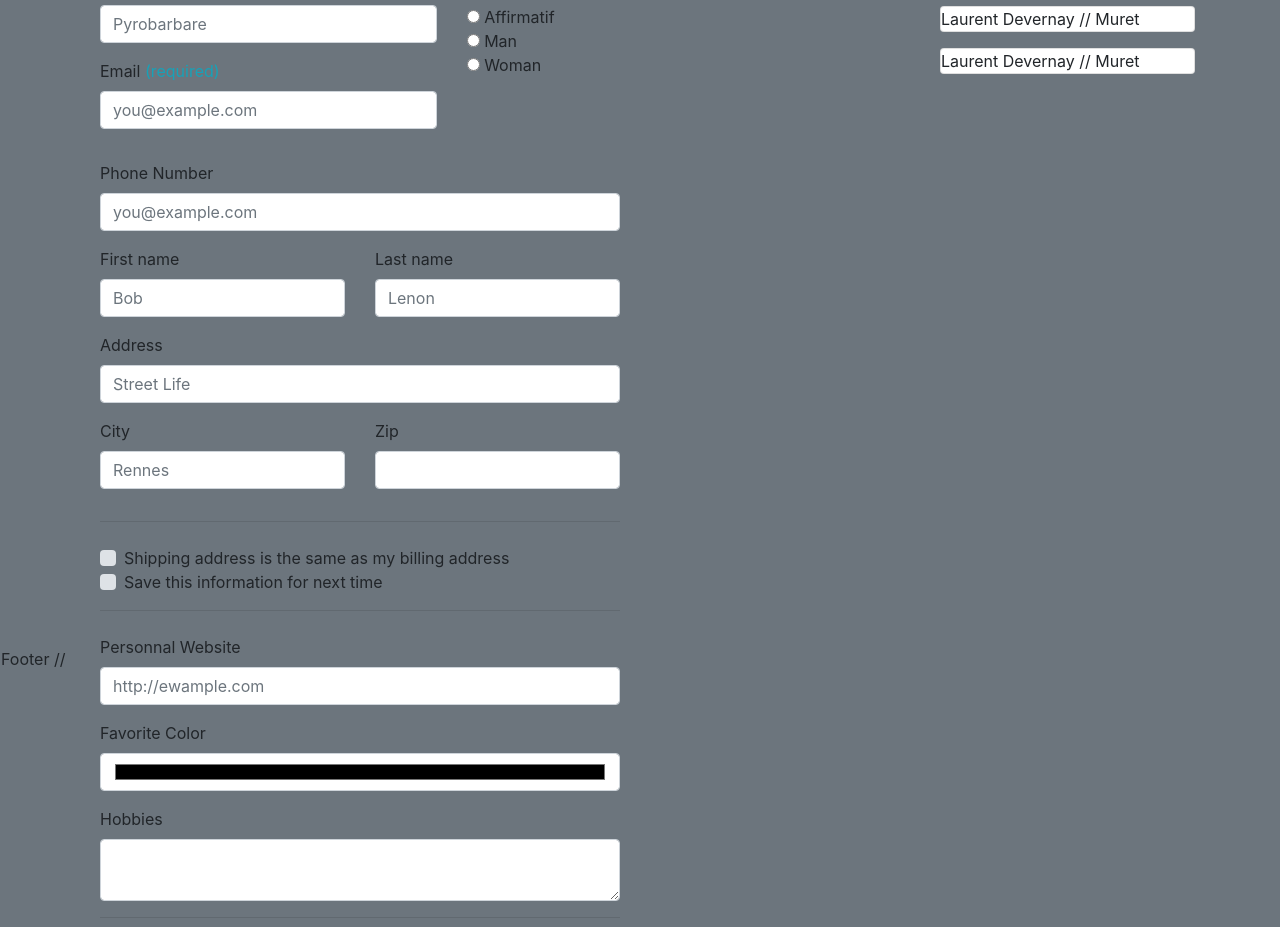
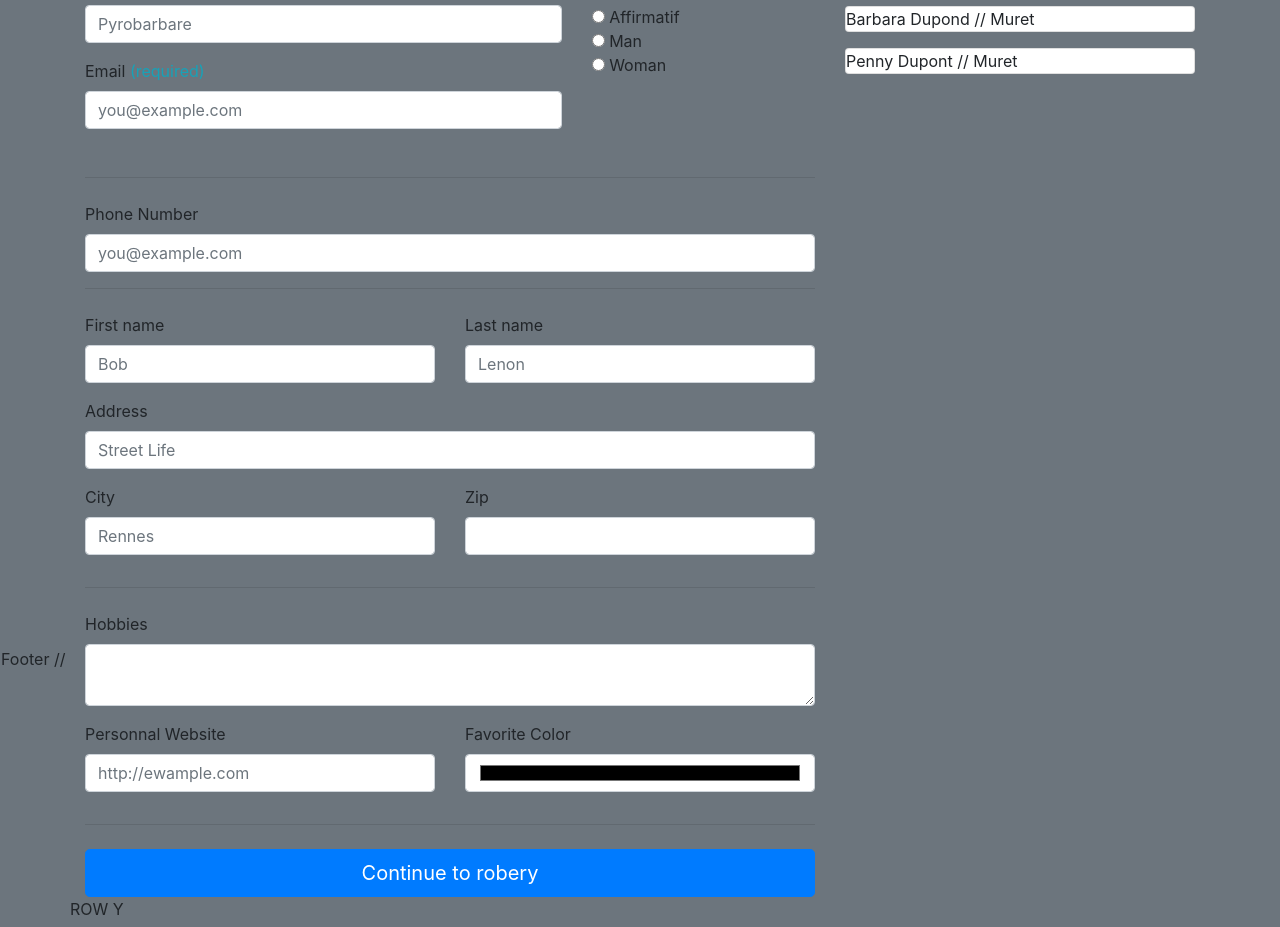
Before and after one commit to xLeDocteurx/Javascript-Only-CMS, a website: page index.html in a window 1280 px wide. Shown: the part 129-1056 px from the top of the page. Drawn offline with nearby package versions, Linux system fonts and the light colour scheme.

Commit message:
Started integrating all the différent forms needed for the blog

```diff
--- a/JSON/save.json
+++ b/JSON/save.json
@@ -5,7 +5,7 @@
             "password" : "1234",
             "firstname" : "Laurent",
             "lastname" : "Devernay",
-            "sex" : "man",
+            "sex" : "m",
             "email" : "god@cloudcity.com",
             "phonenumber" : "05.61.98.59.01",
             "adress" : "46 route d'eaunes",
@@ -16,11 +16,11 @@
             "hobbies" : "Tirer à l'arc, sauter à la corde, tirer sur la corde"
         },
         {
-            "username" : "God",
+            "username" : "Shoubang",
             "password" : "1234",
-            "firstname" : "Laurent",
-            "lastname" : "Devernay",
-            "sex" : "man",
+            "firstname" : "Barbara",
+            "lastname" : "Dupond",
+            "sex" : "m",
             "email" : "god@cloudcity.com",
             "phonenumber" : "05.61.98.59.01",
             "adress" : "46 route d'eaunes",
@@ -31,11 +31,11 @@
             "hobbies" : "Tirer à l'arc, sauter à la corde, tirer sur la corde"
         },
         {
-            "username" : "God",
+            "username" : "Gumball",
             "password" : "1234",
-            "firstname" : "Laurent",
-            "lastname" : "Devernay",
-            "sex" : "man",
+            "firstname" : "Penny",
+            "lastname" : "Dupont",
+            "sex" : "f",
             "email" : "god@cloudcity.com",
             "phonenumber" : "05.61.98.59.01",
             "adress" : "46 route d'eaunes",
--- a/index.html
+++ b/index.html
@@ -19,6 +19,10 @@
 		<nav class="navbar navbar-expand navbar-dark bg-dark">
 
 			<ul class="navbar-nav mr-auto">
+
+				<li class="nav-item">
+					<a href="#" class="nav-link">The Template</a>
+				</li>
 
 				<li class="nav-item dropdown">
 					<a class="nav-link dropdown-toggle" href="#" id="navbar1" data-toggle="dropdown" aria-haspopup="true" aria-expanded="false">Posts</a>
@@ -55,7 +59,7 @@
 										<input value="remember-me" type="checkbox"> Remember me
 									</label>
 								</div> -->
-							<button class="btn btn-sm btn-primary btn-block" type="submit">Log In</button>
+							<button class="btn btn-sm btn-primary btn-block" type="submit" onclick="logIn()">Log In</button>
 						</form>
 						<!-- <a class="dropdown-item disabled" href="#">Help</a> -->
 						<!-- <a class="dropdown-item disabled" href="#">Documentation</a>
@@ -95,11 +99,10 @@
 
 		<!--La bande du haut-->
 		<div id="x" class="row">
-			<div id="user-form" class="col-9">
+			<div id="user-form" class="col-8">
 
 				<h2 class="text-center">Personnal Infos Stealing Form</h2>
 
-				<div class="col-md-8 order-md-1">
 				<!-- <h4 class="mb-3">Billing address</h4> -->
 				<form class="needs-validation" novalidate="">
 
@@ -140,6 +143,8 @@
 						</div>
 					</div>
 
+					<hr class="mb-4">
+
 					<div class="mb-3">
 						<label for="email">Phone Number</span>
 						</label>
@@ -148,6 +153,8 @@
 							Please enter a cell phone number.
 						</div>
 					</div>
+
+					<hr class="mb-4">
 
 					<div class="row">
 						<div class="col-md-6 mb-3">
@@ -193,31 +200,6 @@
 
 					<hr class="mb-4">
 
-						<div class="custom-control custom-checkbox">
-							<input class="custom-control-input" id="same-address" type="checkbox">
-							<label class="custom-control-label" for="same-address">Shipping address is the same as my billing address</label>
-						</div>
-						<div class="custom-control custom-checkbox">
-							<input class="custom-control-input" id="save-info" type="checkbox">
-							<label class="custom-control-label" for="save-info">Save this information for next time</label>
-						</div>
-
-						<hr class="mb-4">
-
-
-						<div class="mb-3">
-							<label for="address">Personnal Website</label>
-							<input class="form-control" id="website" placeholder="http://ewample.com" required="" type="text">
-							<div class="invalid-feedback">
-								Please enter a valid URL
-							</div>
-						</div>
-
-						<div class="mb-3">
-							<label for="address">Favorite Color</label>
-							<input class="form-control" id="color" placeholder="http://ewample.com" required="" type="color">
-						</div>
-
 					<div class="mb-3">
 						<label for="address">Hobbies</label>
 						<textarea class="form-control" id="hobbies" required="" type="text"></textarea>
@@ -226,11 +208,25 @@
 						</div>
 					</div>
 
+					<div class="row">
+						<div class="col mb-3">
+							<label for="address">Personnal Website</label>
+							<input class="form-control" id="website" placeholder="http://ewample.com" required="" type="text">
+							<div class="invalid-feedback">
+								Please enter a valid URL
+							</div>
+						</div>
+
+						<div class="col mb-3">
+							<label for="address">Favorite Color</label>
+							<input class="form-control" id="color" placeholder="http://ewample.com" required="" type="color">
+						</div>
+					</div>
+
 					<hr class="mb-4">
 
-						<button class="btn btn-primary btn-lg btn-block" type="submit">Continue to robery</button>
+					<button class="btn btn-primary btn-lg btn-block" type="submit" onclick="checkIfFormIsOk()">Continue to robery</button>
 				</form>
-				</div>
 
 			</div>
 			<aside id="aside" class="col">
--- a/main.js
+++ b/main.js
@@ -9,20 +9,30 @@ var whenSaving = [];
 //   });
 
 
+function checkIfFormIsOk () {
 
-function logIn(email, password) {
-
-    if (email === email && password === password) {
-        setCurrentUser(email);
-    }
 }
 
 function registerNewUser(username, password, firstname, lastname, sex, email, phonenumber, adress, city, website, color, hobbies) {
     var currentUser = new User(username, password, firstname, lastname, sex, email, phonenumber, adress, city, website, color, hobbies);
 }
 
+function logIn(email, password) {
+
+    var indexOfEmail = myDatas.users.indexOf(email);
+    if (indexOfEmail) {
+        console.log(users[indexOfEmail]);
+        if (email === myDatas.users[indexOfEmail].email && password === myDatas.users[indexOfEmail].password) {
+            var user = myDatas.users[indexOfEmail];
+            setCurrentUser(user);
+            console.log("Connexion réussie");
+        } else {
+            console.log("Adresse email ou mot de passe invalide");
+        }
+    }
+}
+
 function setCurrentUser(email) {
-
     localStorage.setItem('myStorage', JSON.stringify(currentUser));
 }
 
@@ -115,15 +125,13 @@ function requestJSONLater() {
 
     for (var user of myDatas.users) {
         // paragraphe.innerHTML += `<br> ${user.firstname} ${user.lastname}`;
-
         var element = document.createElement("p");
-        element.setAttribute("id", `user_${user.firstname}`);
-        element.setAttribute("class", "card")
+        element.setAttribute("id", `user_${user.username}`);
+        element.setAttribute("class", "card");
         element.innerText = `${user.firstname} ${user.lastname} // ${user.city}`;
 
         paragraphe.appendChild(element);
         console.log("TADA ONE USER");
-
     }
 
 }
--- a/style.css
+++ b/style.css
@@ -6,29 +6,14 @@ body {
   line-height: 1; */
 }
 
-#wanted {
-
-  display: none;
-}
-
-.card {
-
-  /* width: 500px; */
-}
-
-.card img {
-
-  width: 250px;
+input:invalid+div:after {
+  /* position: absolute;  */
+  content: '✖';
+  padding-left: 5px;
+  color: #8b0000;
 }
 
 #color {
 
   height: 38px;
 }
-
-input:invalid+div:after {
-  /* position: absolute;  */
-  content: '✖';
-  padding-left: 5px;
-  color: #8b0000;
-}
```
Lines whose indentation alone changed are shown as unchanged.
